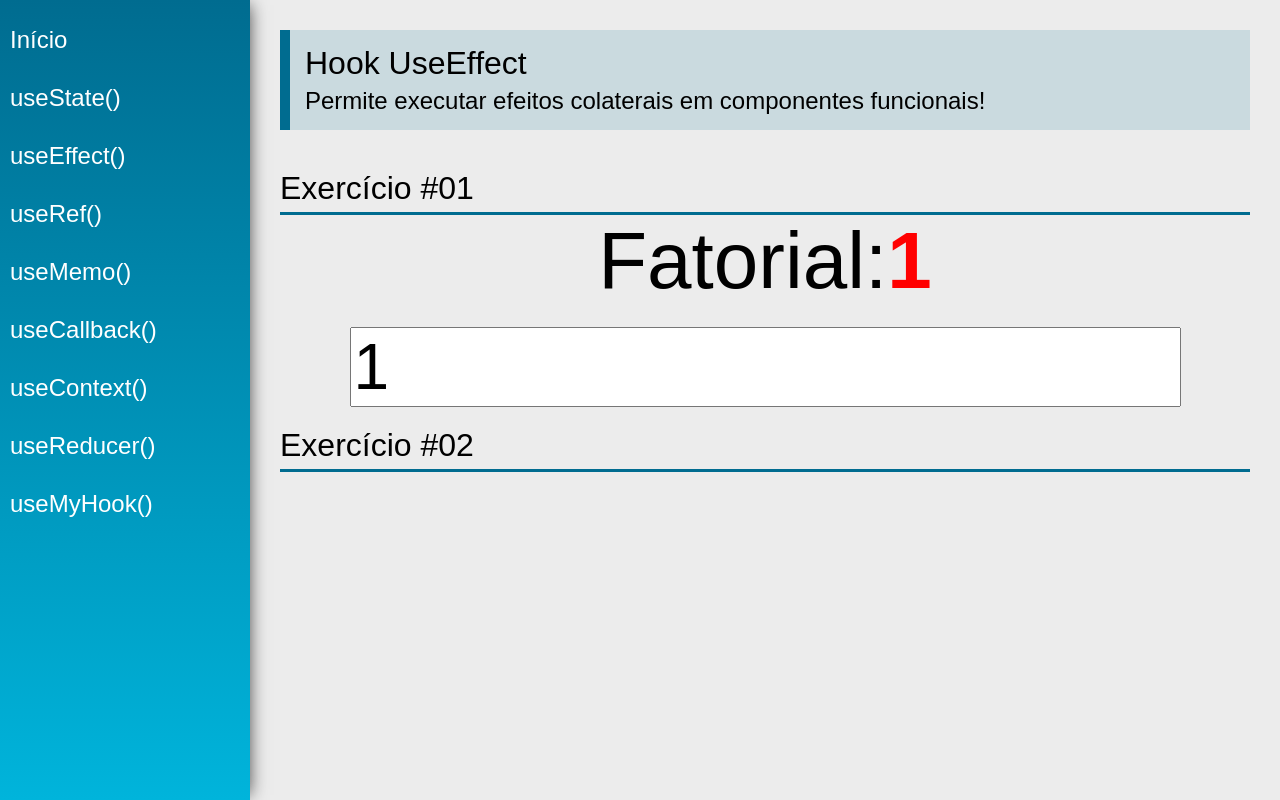
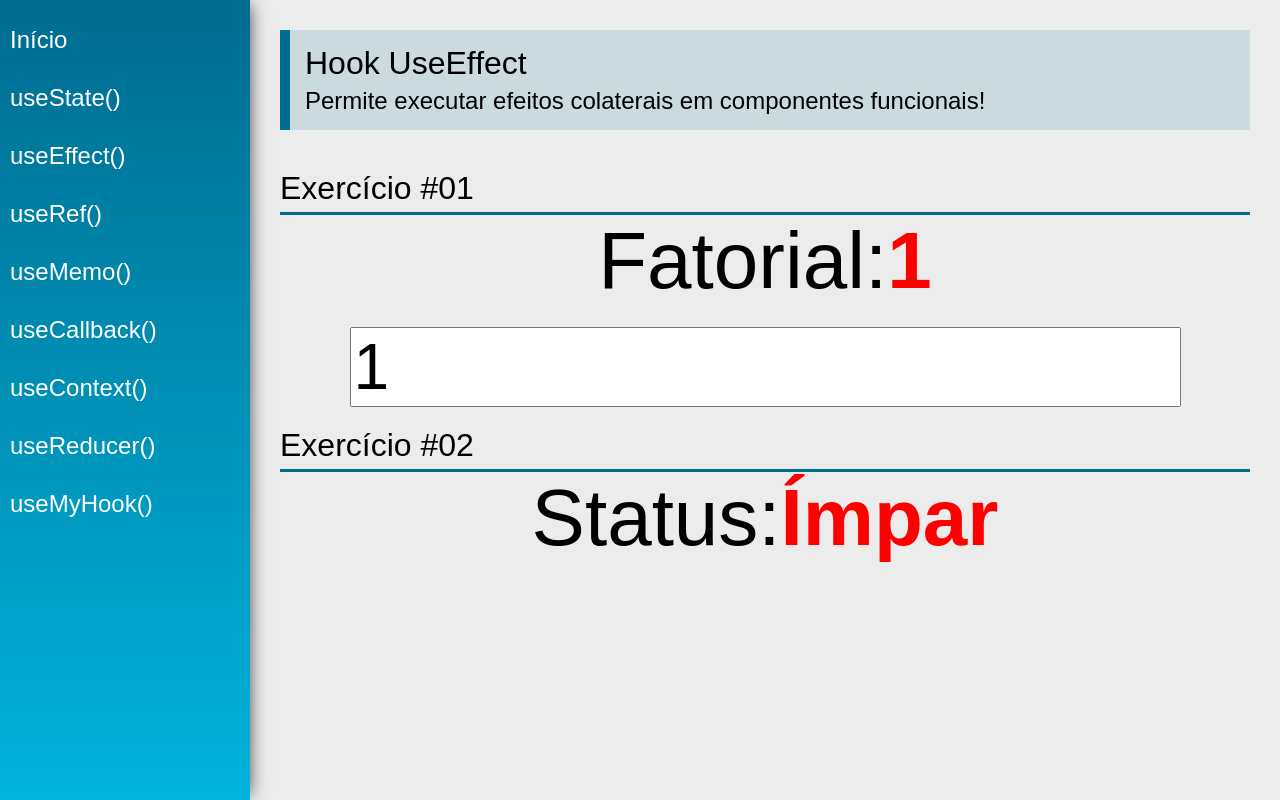
Before and after one commit to rldrodrigo/react-hooks, a React (Create React App) app: page /useEffect in a window 1280 px wide. Built offline with nearby package versions, Linux system fonts and the light colour scheme.

Commit message:
useEffect

```diff
--- a/src/views/examples/UseEffect.jsx
+++ b/src/views/examples/UseEffect.jsx
@@ -10,6 +10,8 @@
 }
 
 const UseEffect = (props) => {
+
+    // Ex #01
     const [number, setNumber] = useState(1)
     const [fatorial, setFatorial] = useState(1)
 
@@ -22,6 +24,13 @@
             document.title = "Eita!!!!!!!"
         }
     }, [fatorial])
+
+    // Ex #02
+    const [status, setStatus] = useState("Ímpar")
+
+    useEffect(function () {
+        setStatus(number % 2 === 0 ? "Par" : "Ímpar")
+    }, [number])
 
     return (
         <div className="UseEffect">
@@ -39,6 +48,13 @@
             </div>
 
             <SectionTitle title="Exercício #02" />
+            <div className="center">
+                <div>
+                    <span className="text">Status:</span>
+                    <span className="text red">{status}</span>
+                </div>
+            </div>
+
         </div>
     )
 }
```
